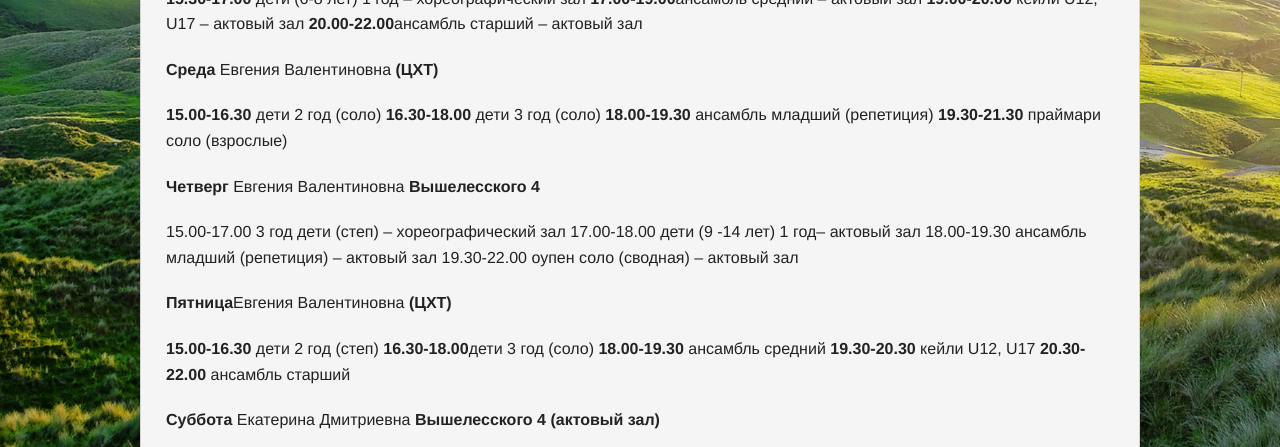
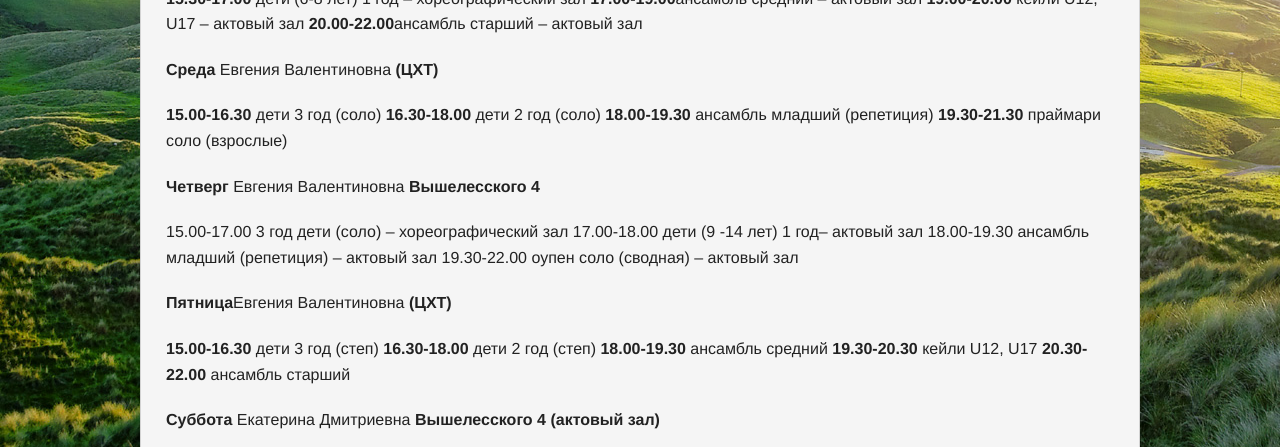
Before and after one commit to gloria-studio/gloria-studio.github.io, a Jekyll site: the page built from about/schedule/index.md, in a window 1280 px wide. Shown: the part 404-851 px from the top of the page. Built offline with Jekyll 4.4.1, drawn with Linux system fonts in a browser that asks for light colours; Markdown is read by kramdown in place of the engine named in the settings.

```diff
--- a/about/schedule/index.md
+++ b/about/schedule/index.md
@@ -4,6 +4,7 @@ layout: page
 level2_title: О студии
 published: true
 ---
+
 
 
 
@@ -34,22 +35,22 @@ published: true
 
 **Среда** Евгения Валентиновна **(ЦХТ)**
 
-**15.00-16.30** дети 2 год (соло)
-**16.30-18.00** дети 3 год (соло)
+**15.00-16.30** дети 3 год (соло)
+**16.30-18.00** дети 2 год (соло)
 **18.00-19.30** ансамбль младший (репетиция)
 **19.30-21.30** праймари соло (взрослые)
 
 **Четверг** Евгения Валентиновна **Вышелесского 4**
 
-15.00-17.00 3 год дети (степ) – хореографический зал
+15.00-17.00 3 год дети (соло) – хореографический зал
 17.00-18.00 дети (9 -14 лет) 1 год– актовый зал
 18.00-19.30 ансамбль младший (репетиция) – актовый зал
 19.30-22.00 оупен соло (сводная) – актовый зал
 
 **Пятница**Евгения Валентиновна **(ЦХТ)**
 
-**15.00-16.30** дети 2 год (степ)
-**16.30-18.00**дети 3 год (соло)
+**15.00-16.30** дети 3 год (степ)
+**16.30-18.00** дети 2 год (степ)
 **18.00-19.30** ансамбль средний
 **19.30-20.30** кейли U12, U17
 **20.30-22.00** ансамбль старший
```
